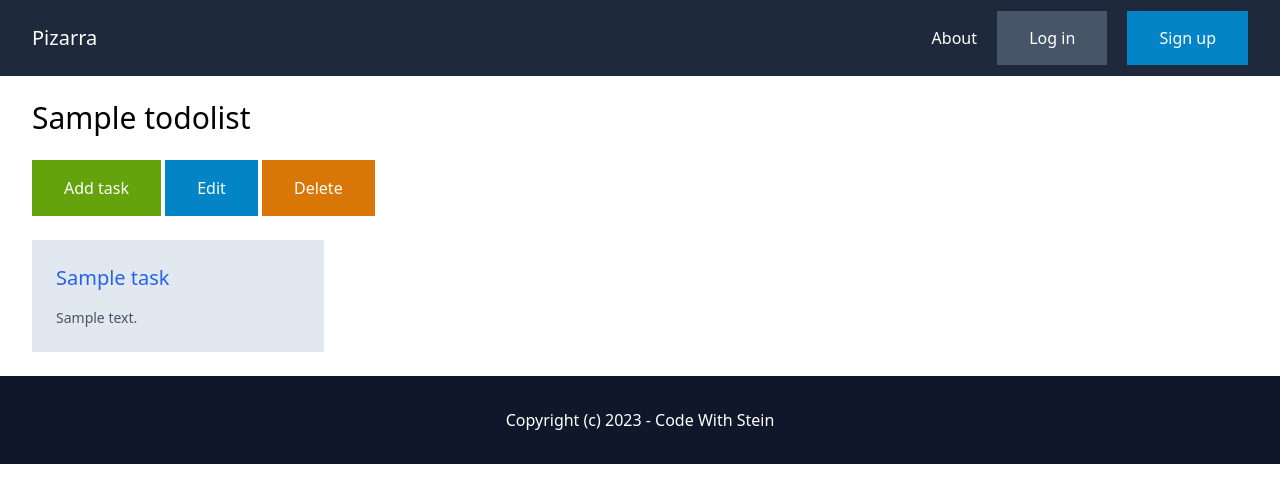
After one commit to OlafDev709/Project-Management-Django, a Django app: template PIZARRA/pizarra/todolist/templates/todolist/todolist.html in a window 1280 px wide. The commit adds this page. Shown: the top 503 px of the page. Run offline with Django 5.2, Linux system fonts and the light colour scheme; the template is opened without the code that fills it: most values are stand-ins (such as "Sample title", 1, 10 or a date in 2020); some libraries are stand-ins or nearby versions.

Commit message:
add todolist page

```diff
--- a/PIZARRA/pizarra/project/templates/project/project.html
+++ b/PIZARRA/pizarra/project/templates/project/project.html
@@ -10,7 +10,7 @@
     <div class="mt-6 grid grid-cols-4 gap-4">
         {% for todolist in project.todolists.all %}
         <div class="py-6 px-6 bg-slate-200">
-            <a href="#" class="text-blue-600 hover:underline">
+            <a href="{% url 'todolist:todolist' project.id todolist.id %}" class="text-blue-600 hover:underline">
                 <h2 class="mb-4  text-xl">{{ todolist.name }}</h2>
 
                 <p class="text-sm text-slate-600">{{ todolist.description }}</p>
--- /dev/null
+++ b/PIZARRA/pizarra/todolist/templates/todolist/todolist.html
@@ -0,0 +1,22 @@
+{% extends 'core/base.html' %}
+
+{% block content %}
+    <h1 class="mb-6 text-3xl">{{ todolist.name }}</h1>
+
+    <a href="{% url 'todolist:add' project.id %}" class="py-4 px-8 bg-lime-600 text-white inline-block">Add task</a>
+    <a href="#" class="py-4 px-8 bg-sky-600 text-white inline-block">Edit</a>
+    <a href="#" class="py-4 px-8 bg-amber-600 text-white inline-block">Delete</a>
+
+    <div class="mt-6 grid grid-cols-4 gap-4">
+        {% for task in todolist.all %}
+        <div class="py-6 px-6 bg-slate-200">
+            <a href="{% url 'todolist:todolist' project.id todolist.id %}" class="text-blue-600 hover:underline">
+                <h2 class="mb-4  text-xl">{{ task.name }}</h2>
+
+                <p class="text-sm text-slate-600">{{ task.description }}</p>
+            </a>
+        </div>
+        {% endfor %}
+    </div>
+
+{% endblock %}
--- a/PIZARRA/pizarra/todolist/urls.py
+++ b/PIZARRA/pizarra/todolist/urls.py
@@ -5,4 +5,5 @@ app_name = 'todolist'
 
 urlpatterns = [
     path('add/', views.add, name='add'),
+    path('<uuid:pk>/', views.todolist, name='todolist'),
 ]
```
Also changed, not shown: PIZARRA/pizarra/todolist/views.py (+26 -2 lines), PIZARRA/pizarra/db.sqlite3.
